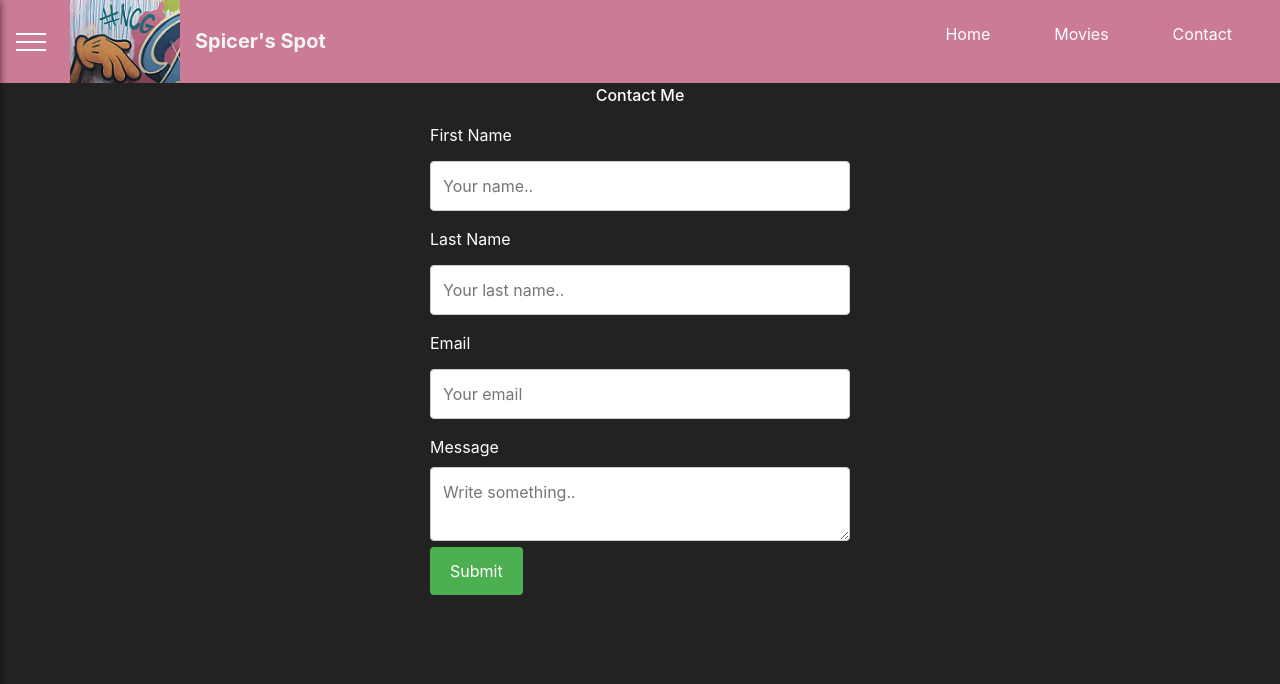
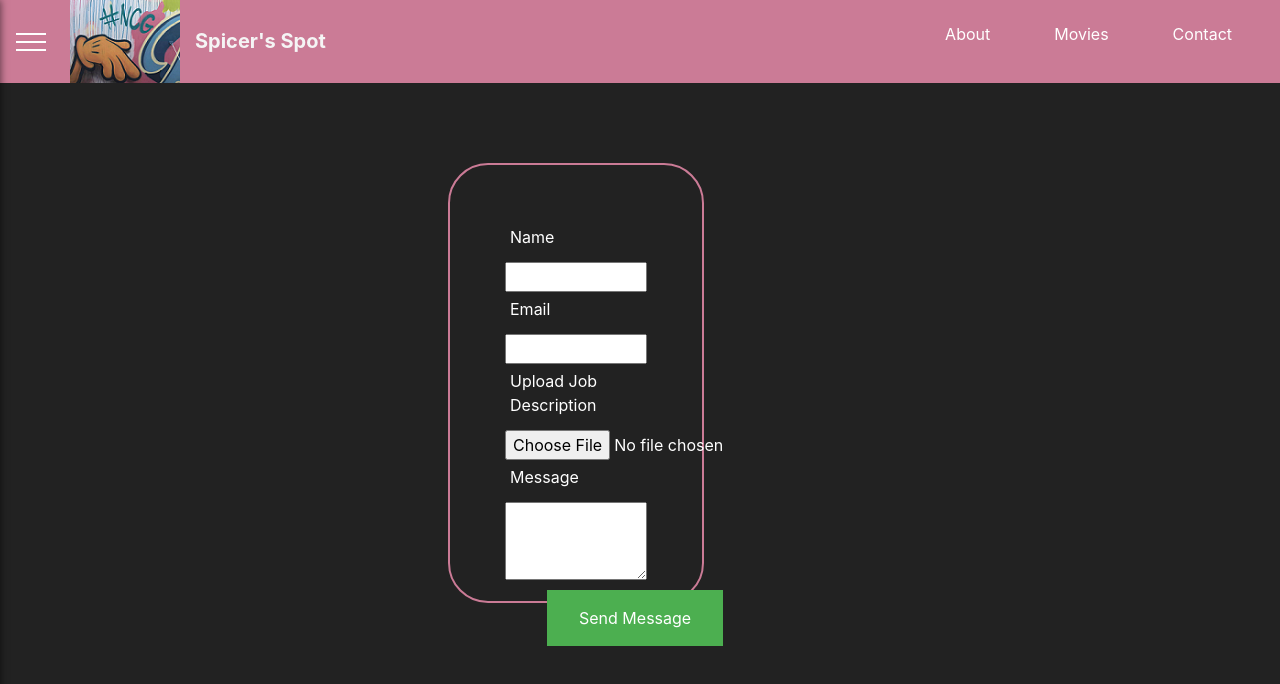
Before and after one commit to tspicerw/SpicerSpot, a React (Create React App) app: page /Contact in a window 1280 px wide. Shown: the top 684 px of the page. Built offline with nearby package versions, Linux system fonts and the light colour scheme.

Commit message:
Netflify form and routing fix

```diff
--- a/credentials.json
+++ /dev/null
@@ -1 +0,0 @@
-{"installed":{"client_id":"194685064597-iig1uknpdv9nhfutdolhhk7r6q2bgtan.apps.googleusercontent.com","project_id":"quickstart-1553563716148","auth_uri":"https://accounts.google.com/o/oauth2/auth","token_uri":"https://oauth2.googleapis.com/token","auth_provider_x509_cert_url":"https://www.googleapis.com/oauth2/v1/certs","client_secret":"gPUipoN-fCmzMO9gZC729ve4","redirect_uris":["urn:ietf:wg:oauth:2.0:oob","http://localhost"]}}
--- a/src/App.js
+++ b/src/App.js
@@ -5,7 +5,8 @@ import "./components/Toolbar/Toolbar.css";
 import "./index.css";
 import Overlay from "./components/Overlay/Overlay.jsx";
 import MovieList from "./components/Movie/Movie_list.jsx";
-import Contact from "./components/Contact/Contact.jsx";
+//import Contact from "./components/Contact/Contact.jsx";
+import Form from "./components/NetlifyForm/Form.jsx";
 import About from "./components/Home/about.jsx";
 import { BrowserRouter as Router, Route, Switch } from "react-router-dom";
 import MovieDetail from "./components/Movie/MovieDetail.jsx";
@@ -40,8 +41,9 @@ class App extends Component {
           {overlay}
 
           <Switch>
+            <Route exact path="/" component={About} />
             <Route path="/About" component={About} />
-            <Route path="/Contact" component={Contact} />
+            <Route path="/Contact" component={Form} />
             <Route path="/Movielist" component={MovieList} />
             <Route path="/:id" component={MovieDetail} />
           </Switch>
--- /dev/null
+++ b/src/components/NetlifyForm/Form.html
@@ -0,0 +1,27 @@
+<form method="post" action="POST" data-netlify="true">
+  <div class="fields">
+    <div class="field">
+      <label for="name">Name</label>
+      <input type="text" name="name" id="name" />
+    </div>
+    <div class="field">
+      <label for="email">Email</label>
+      <input type="text" name="email" id="email" />
+    </div>
+    <div class="field">
+      <label for="file">Upload Job Description</label>
+      <input type="file" name="myfile" id="myfile" />
+    </div>
+    <div class="field">
+      <div data-netlify-recaptch="true"></div>
+      >
+    </div>
+    <div class="field">
+      <label for="message">Message</label>
+      <textarea name="message" id="message" rows="3"></textarea>
+    </div>
+  </div>
+  <ul class="actions">
+    <li><input type="submit" value="Send Message" /></li>
+  </ul>
+</form>
--- /dev/null
+++ b/src/components/NetlifyForm/Form.jsx
@@ -0,0 +1,50 @@
+import React, { Component } from "react";
+
+class NetlifyForm extends Component {
+  render() {
+    return (
+      <div className="form-wrapper">
+        <form method="post" action="POST" data-netlify="true">
+          <div className="fields">
+            <div className="field">
+              <label for="name">Name</label>
+              <input className="form-input" type="text" name="name" id="name" />
+            </div>
+            <div className="field">
+              <label for="email">Email</label>
+              <input
+                className="form-input"
+                type="text"
+                name="email"
+                id="email"
+              />
+            </div>
+            <div className="field">
+              <label for="file">Upload Job Description</label>
+              <input type="file" name="myfile" id="myfile" />
+            </div>
+            <div className="field">
+              <div data-netlify-recaptch="true" />
+            </div>
+            <div className="field">
+              <label for="message">Message</label>
+              <textarea
+                className="form-input"
+                name="message"
+                id="message"
+                rows="3"
+              />
+            </div>
+          </div>
+          <ul className="actions">
+            <li>
+              <input type="submit" value="Send Message" />
+            </li>
+          </ul>
+        </form>
+      </div>
+    );
+  }
+}
+
+export default NetlifyForm;
--- a/src/components/Toolbar/Toolbar.jsx
+++ b/src/components/Toolbar/Toolbar.jsx
@@ -20,7 +20,7 @@ const toolbar = props => (
       <div className="toolbar_navigation-items">
         <ul>
           <li>
-            <Link to="/About">Home</Link>
+            <Link to="/About">About</Link>
           </li>
           <li>
             <Link to="/Movielist">Movies</Link>
--- a/src/index.css
+++ b/src/index.css
@@ -29,3 +29,42 @@ body {
 .movie_section h4 {
   padding: 2rem;
 }
+
+.form-wrapper {
+  width: 20%;
+  height: 55%;
+  position: relative;
+  top: 10%;
+  left: 35%;
+  border: 2px solid #cb7b96;
+  border-radius: 40px;
+  padding: 55px;
+}
+
+form > input[type="text"],
+label {
+  width: 100%;
+  padding: 5px;
+
+  width: 100%;
+}
+
+form > ul {
+  list-style: none;
+}
+
+.form-input {
+  width: 100% !important;
+}
+
+form > input[type="button"],
+input[type="submit"],
+input[type="reset"] {
+  background-color: #4caf50;
+  border: none;
+  color: white;
+  padding: 16px 32px;
+  text-decoration: none;
+  margin: 4px 2px;
+  cursor: pointer;
+}
```
Also changed, not shown: 1 other file (tests, documents, lock files or other folders).
